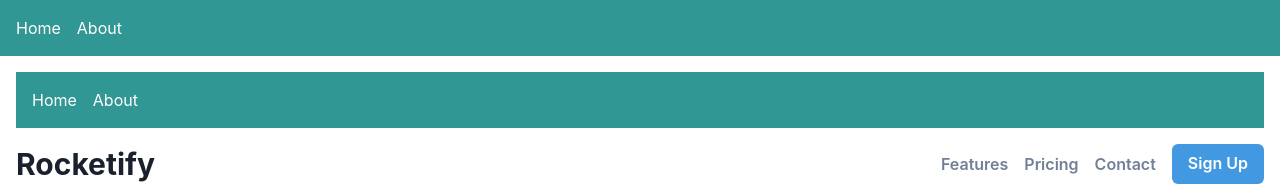
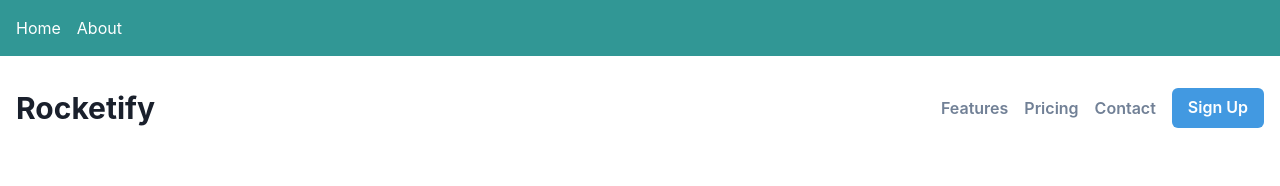
Before and after one commit to GPT-Engineer-App-Dev/saas-zenith-landing, a React (Vite) app: page / in a window 1280 px wide. Shown: the top 186 px of the page. Built offline with nearby package versions, Linux system fonts and the light colour scheme.

Commit message:
Removed the extra navigation bar from the `Index` page by deleting the import and usage of the `Navigation` component within the `Index` component.
Prompt: asdf

```diff
--- a/src/pages/Index.jsx
+++ b/src/pages/Index.jsx
@@ -1,11 +1,9 @@
 import { Container, Box, VStack, HStack, Text, Heading, Button, IconButton, Image, Input, InputGroup, InputRightElement } from "@chakra-ui/react";
-import Navigation from "../components/Navigation.jsx";
 import { FaRocket, FaFacebook, FaTwitter, FaLinkedin } from "react-icons/fa";
 
 const Index = () => {
   return (
     <Container maxW="container.xl" p={4}>
-      <Navigation />
       <HStack justifyContent="space-between" py={4}>
         <Heading size="lg">Rocketify</Heading>
         <HStack spacing={4}>
```
